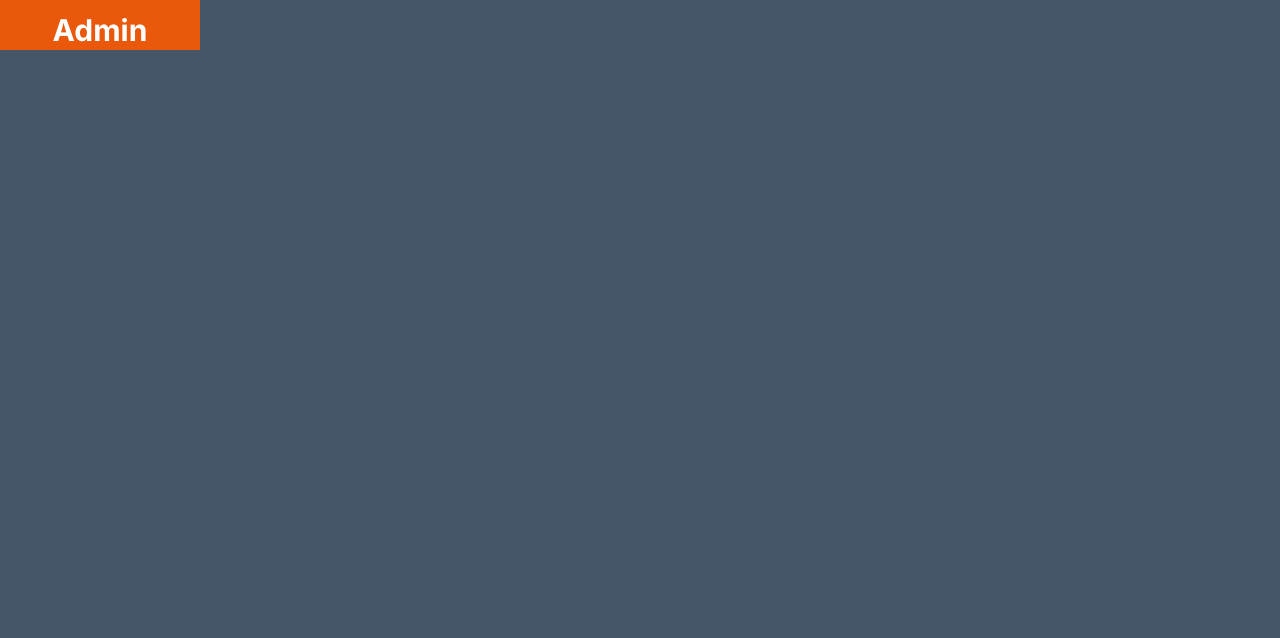
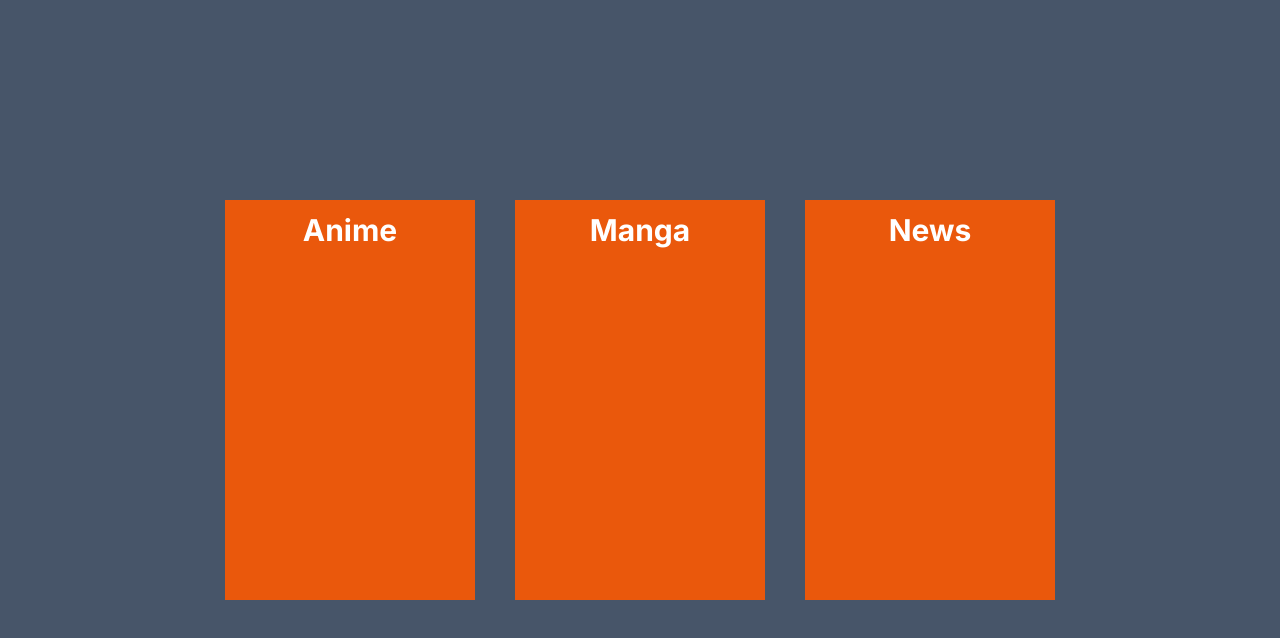
Before and after one commit to THERIZKY/osanagonime, a Next.js app: page /admin in a window 1280 px wide. Shown: the top 638 px of the page. Built offline with nearby package versions, Linux system fonts and the light colour scheme.

Commit message:
Nambahin Loading

```diff
--- a/src/app/admin/manga/add/page.tsx
+++ b/src/app/admin/manga/add/page.tsx
@@ -3,14 +3,21 @@
 import Link from "next/link";
 import { useRouter } from "next/navigation";
 import { useState } from "react";
+
 const axios = require("axios");
+
+// Import component
+import Loading from "@/components/Elements/Loading";
 
 const AddDataManga = () => {
 	const [title, setTitle] = useState("");
+	const [isLoading, setIsLoading] = useState(false);
 	const router = useRouter();
 
 	const submitHandler = async (e: any) => {
 		e.preventDefault();
+
+		setIsLoading(true);
 
 		const res = await axios({
 			method: "POST",
@@ -24,14 +31,19 @@ const AddDataManga = () => {
 		});
 
 		if (res.status === 200) {
-			router.push("/admin");
+			router.push("/admin/manga");
+			setIsLoading(false);
 		}
 	};
 
 	const handleTitleChange = (e: React.ChangeEvent<HTMLInputElement>) => {
 		setTitle(e.target.value);
 	};
-	return (
+	return isLoading ? (
+		<div className="flex justify-center items-center h-screen gap-10 bg-slate-600">
+			<Loading />
+		</div>
+	) : (
 		<>
 			<div className="w-screen h-screen bg-slate-600">
 				<div className="flex flex-col items-center">
--- a/src/app/admin/manga/page.tsx
+++ b/src/app/admin/manga/page.tsx
@@ -42,7 +42,6 @@ const AdminManga = () => {
 								<th>Cover</th>
 								<th>Judul</th>
 								<th>Deskripsi</th>
-								<th>Rilis</th>
 								<th>Aksi</th>
 							</tr>
 						</thead>
@@ -50,19 +49,18 @@ const AdminManga = () => {
 							{data.map((item: dataManga, index: number) => (
 								<tr key={item.id} className="border-y-2">
 									<td>{index + 1}</td>
-									<td className=" flex justify-center p-5">
+									<td className="flex justify-center p-5 w-[250px]">
 										<Image
-											width={250}
-											height={250}
+											width={150}
+											height={150}
 											src={item.cover}
 											alt="cover-manga"
 										/>
 									</td>
-									<td>{item.mangaTitle}</td>
-									<td>{item.deskripsi}</td>
-									<td>2005</td>
-									<td>
-										<button className="bg-red-600 text-white px-3 py-2 rounded-md">
+									<td className="w-60">{item.mangaTitle}</td>
+									<td className="p-8">{item.deskripsi}</td>
+									<td className="w-[200px]">
+										<button className="bg-red-600 text-white px-6 py-2 rounded-md">
 											Delete
 										</button>
 									</td>
--- a/src/app/admin/page.tsx
+++ b/src/app/admin/page.tsx
@@ -2,10 +2,22 @@ export default function Admin() {
 	return (
 		<>
 			<div className="w-screen min-h-screen bg-slate-600">
-				<div className="w-[200px] h-[50px] bg-orange-600">
-					<h1 className="text-white text-center text-3xl font-bold py-3">
-						Admin
-					</h1>
+				<div className="flex justify-center items-center h-screen gap-10">
+					<div className="w-[250px] h-[400px] bg-orange-600">
+						<h1 className="text-white text-center text-3xl font-bold py-3">
+							Anime
+						</h1>
+					</div>
+					<div className="w-[250px] h-[400px] bg-orange-600">
+						<h1 className="text-white text-center text-3xl font-bold py-3">
+							Manga
+						</h1>
+					</div>
+					<div className="w-[250px] h-[400px] bg-orange-600">
+						<h1 className="text-white text-center text-3xl font-bold py-3">
+							News
+						</h1>
+					</div>
 				</div>
 			</div>
 		</>
--- /dev/null
+++ b/src/components/Elements/Loading.tsx
@@ -0,0 +1,15 @@
+import Image from "next/image";
+const Loading = () => {
+	return (
+		<>
+			<Image
+				src={"/loading.svg"}
+				width={300}
+				height={300}
+				alt="loading"
+			/>
+		</>
+	);
+};
+
+export default Loading;
```
Also changed, not shown: public/loading.svg (added).
